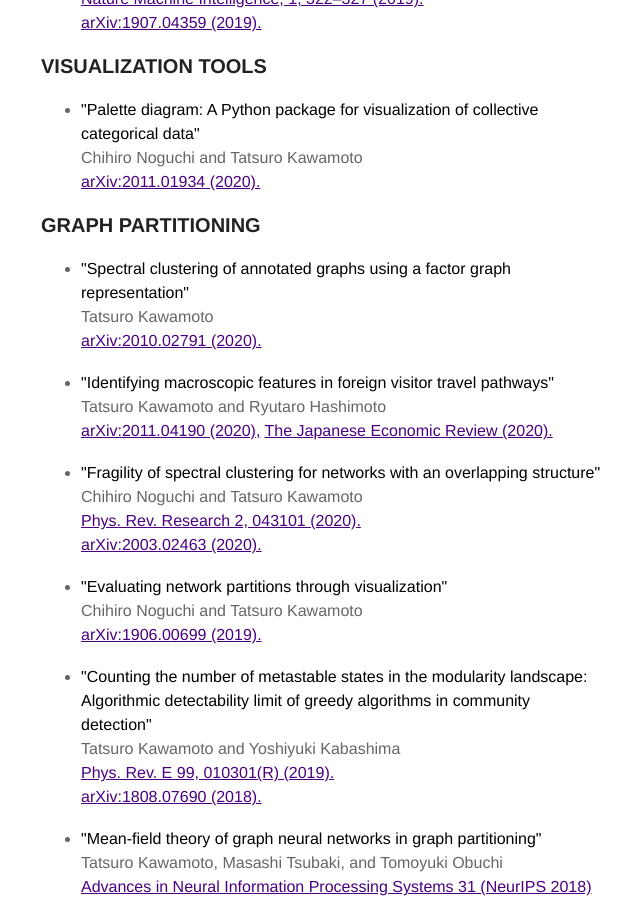
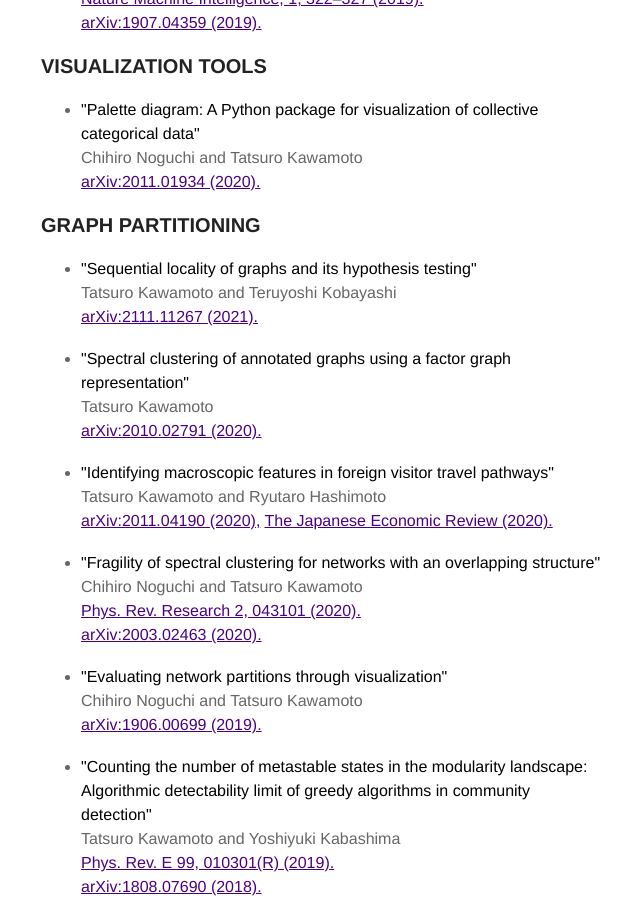
Before and after one commit to tatsuro-kawamoto/tatsuro-kawamoto.github.io, a Jekyll site: the page built from index.html, in a window 1280 px wide and 900 px high, scrolled down 949 px. Shown: the whole window, without its empty margins (319-959 px from the left). Built offline with Jekyll 4.4.1, drawn with Linux system fonts in a browser that asks for light colours.

Commit message:
Update index.html

```diff
--- a/index.html
+++ b/index.html
@@ -34,6 +34,12 @@ title: Home
 
 <h3>GRAPH PARTITIONING</h3>
 <ul>
+  <li>
+    <strong>"Sequential locality of graphs and its hypothesis testing"</strong><br />
+    Tatsuro Kawamoto and Teruyoshi Kobayashi<br />
+    <a href="https://arxiv.org/abs/2111.11267" target="_blank">arXiv:2111.11267 (2021).</a>
+  </li>
+  <br />
   <li>
     <strong>"Spectral clustering of annotated graphs using a factor graph representation"</strong><br />
     Tatsuro Kawamoto<br />
```
